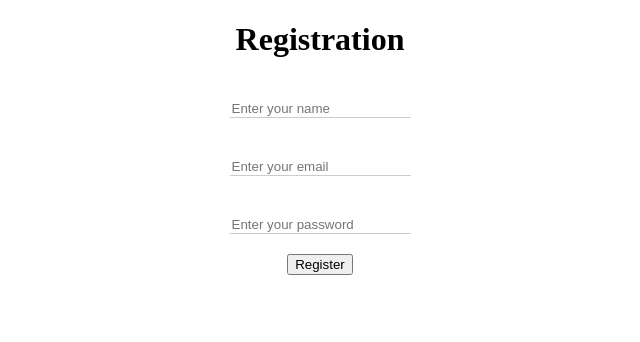
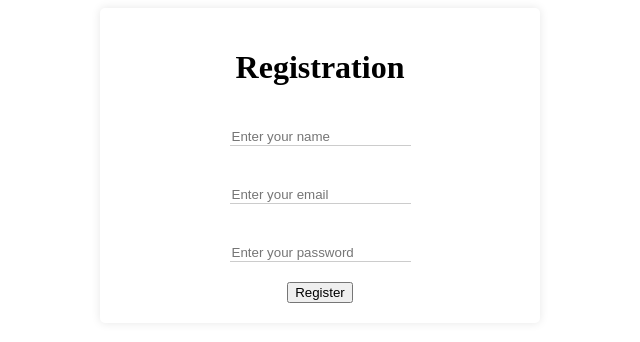
Before and after one commit to AminSBU/html_projects, a plain HTML site: page 02_login_form/form1.html in a window 1280 px wide. Shown: the whole page, without its empty margins (320-960 px from the left). Drawn offline with Linux system fonts and the light colour scheme.

Commit message:
css for container

```diff
--- a/02_login_form/form1.css
+++ b/02_login_form/form1.css
@@ -1,3 +1,12 @@
+.container {
+    max-width: 400px;
+    margin: 0 auto;
+    padding: 20px;
+    border-radius: 5px;
+    box-shadow: 0 0 10px rgba(0, 0, 0, 0.1);
+    text-align: center;
+}
+
 input[type="text"],
 input[type="password"],
 input[type="email"]
```
